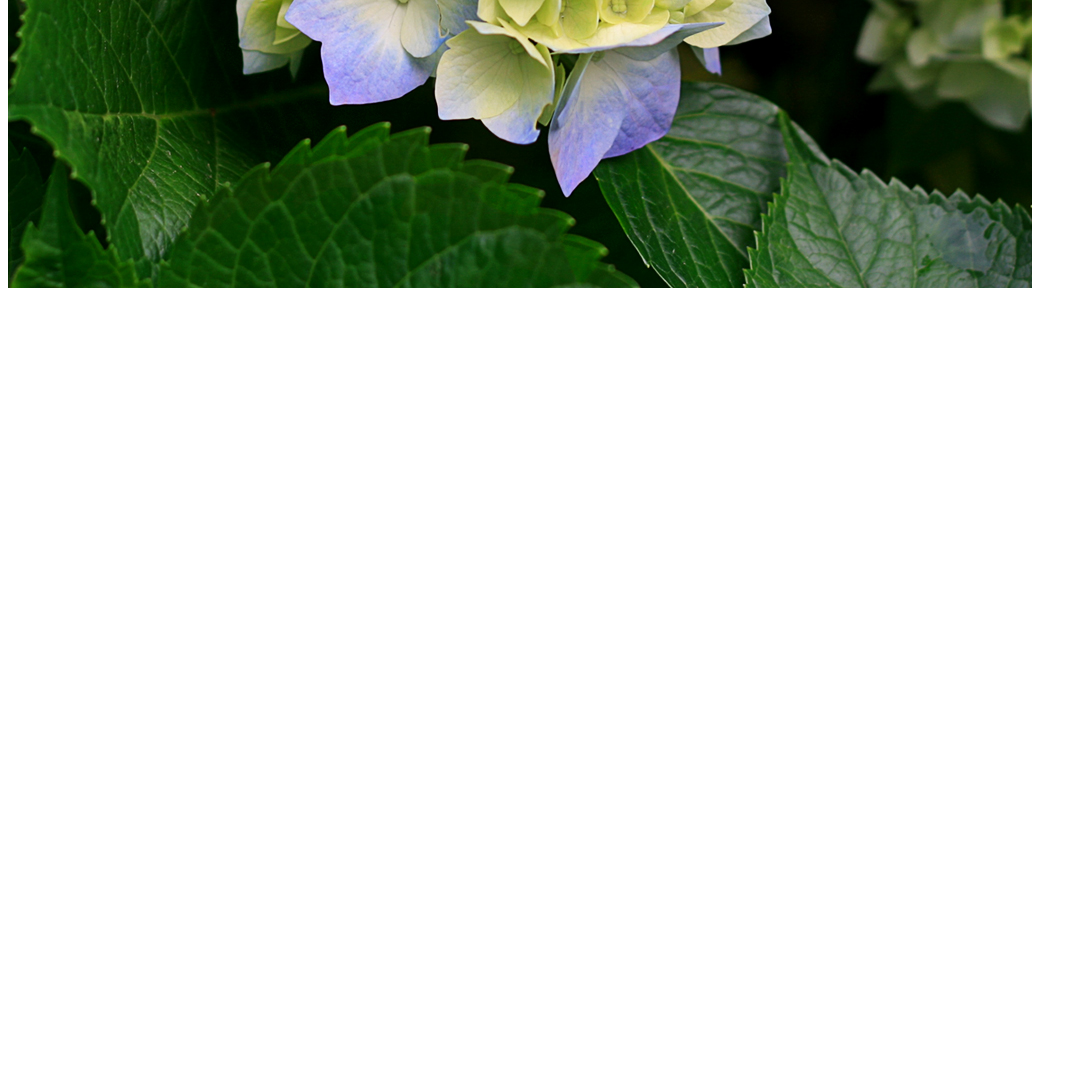
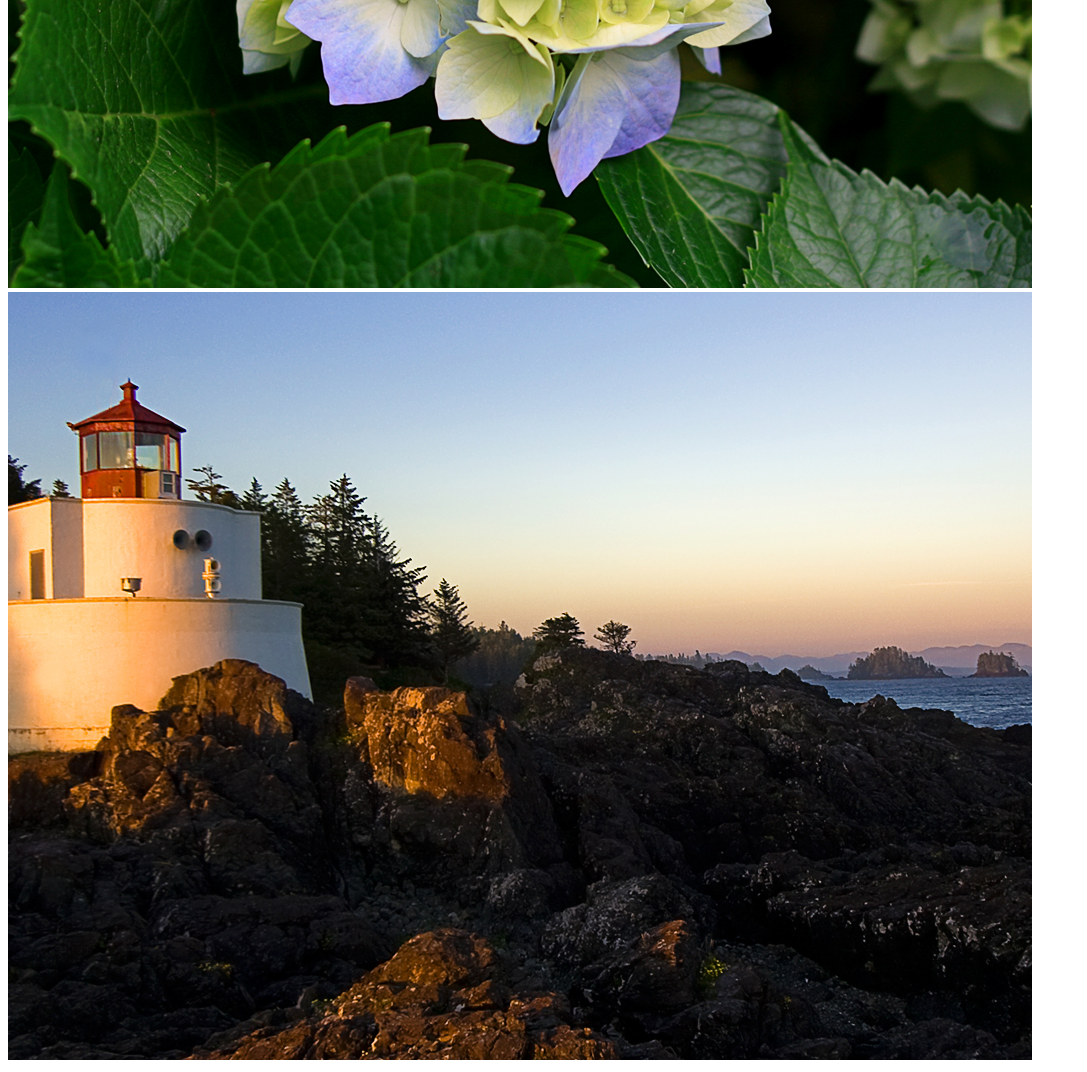
Before and after one commit to afrin100/my-third-repo, a plain HTML site: page index.html in a window 1280 px wide. Shown: the part 1454-2526 px from the top of the page, without its empty margins (0-1087 px from the left). Before the commit the page ends 1754 px from the top, so only its background shows below. Drawn offline with Linux system fonts and the light colour scheme.

Commit message:
added new

```diff
--- a/index.html
+++ b/index.html
@@ -14,5 +14,6 @@
     <link rel="stylesheet" href="style.css">
     <img src="Jellyfish.jpg" alt="">
     <img src="Hydrangeas.jpg" alt="">
+    <img src="Lighthouse.jpg" alt="">
 </body>
 </html>
```
Also changed, not shown: Lighthouse.jpg (added).
